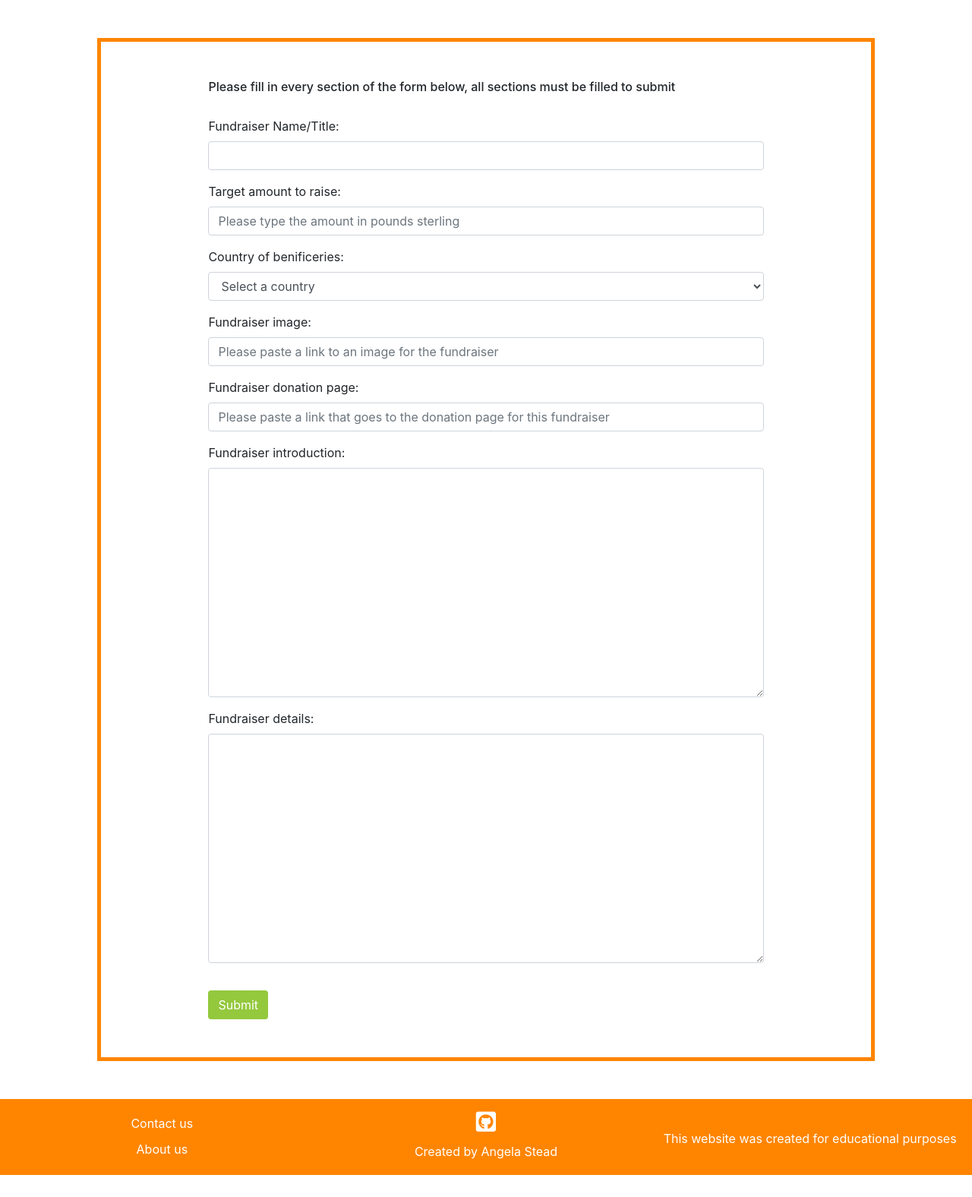
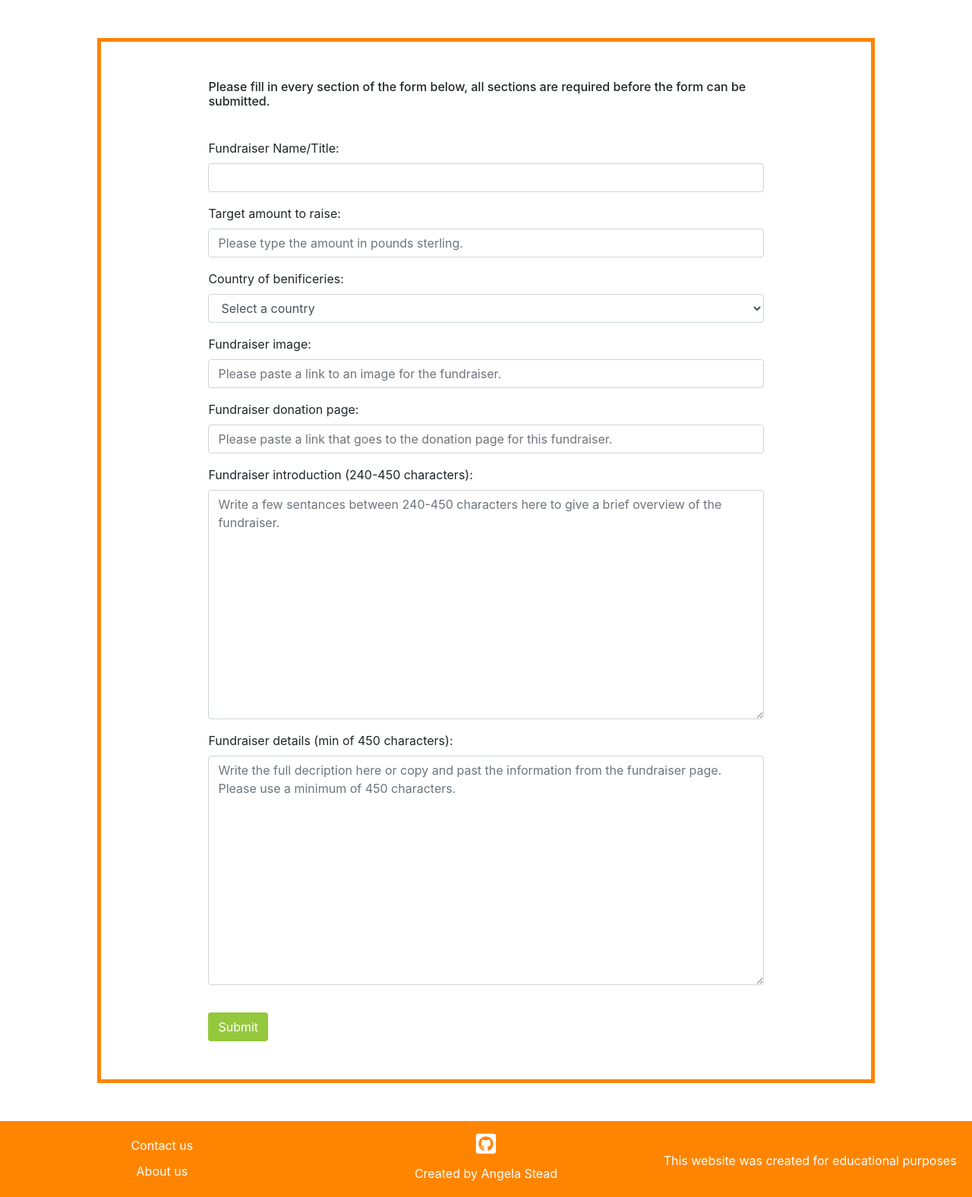
Before and after one commit to Angie55/MilestoneThree_KnowlegeisPower, a Flask app: page /add_fundraiser in a window 1280 px wide. Shown: the part 241-1817 px from the top of the page at 76% size. Before the commit the page ends 1788 px from the top, so only its background shows below. Run offline with Flask 2, Linux system fonts and the light colour scheme; some libraries are stand-ins or nearby versions.

Commit message:
Added place holders and min/max characters to textareas on the form. Tested the feedback when form not filled in correctly

```diff
--- a/static/css/style.css
+++ b/static/css/style.css
@@ -125,7 +125,7 @@ header p {
  }
 
   .form-content h6{
-      margin-bottom: 30px;
+      margin-bottom: 40px;
   }
 
  .form-btn {
--- a/templates/add-fundraiser.html
+++ b/templates/add-fundraiser.html
@@ -15,7 +15,7 @@
 
         <div class="row form-block">
             <div class="col-12 form-content">
-                <h6>Please fill in every section of the form below, all sections must be filled to submit</h6>
+                <h6>Please fill in every section of the form below, all sections are required before the form can be submitted.</h6>
                 <form action="{{ url_for('insert_fundraiser') }}" method="POST">
                     <div class="form-group">
                         <label for="name">Fundraiser Name/Title:</label>
@@ -24,7 +24,7 @@
                     <div class="form-group">
                         <label for="target">Target amount to raise:</label>
                         <input type="number" name="fundraiser_target" class="form-control" id="fundraiser_target" required
-                        placeholder="Please type the amount in pounds sterling">
+                        placeholder="Please type the amount in pounds sterling.">
                     </div>
                     <div class="form-group">
                     <label for="country">Country of benificeries:</label>
@@ -280,25 +280,25 @@
                     </div>
                     <div class="form-group">
                         <label for="fund-image">Fundraiser image:</label>
-                        <input type="text" name="fundraiser_image" class="form-control" id="fundraiser_image" required
-                        placeholder="Please paste a link to an image for the fundraiser">
+                        <input type="text" name="fundraiser_image" class="form-control" id="fundraiser_image"  required
+                        placeholder="Please paste a link to an image for the fundraiser.">
                     </div>
                     <div class="form-group">
                         <label for="donation-link">Fundraiser donation page:</label>
                         <input type="text" name="fundraiser_website_link" class="form-control" id="fundraiser_website_link" required
-                        placeholder="Please paste a link that goes to the donation page for this fundraiser">
+                        placeholder="Please paste a link that goes to the donation page for this fundraiser.">
                     </div>
 
                     <div class="form-group">
-                        <label for="fundraiser-intro">Fundraiser introduction:</label>
-                        <textarea class="form-control" name="fundraiser_intro" id="fundraiser_intro" rows="12" required>
-                        </textarea>
+                        <label for="fundraiser-intro">Fundraiser introduction (240-450 characters):</label>
+                        <textarea class="form-control" name="fundraiser_intro" id="fundraiser_intro" rows="12" minlength="240" maxlength="450"required
+                        placeholder="Write a few sentances between 240-450 characters here to give a brief overview of the fundraiser."></textarea>
                     </div>
 
                      <div class="form-group">
-                        <label for="fundraiser-details">Fundraiser details:</label>
-                        <textarea class="form-control" name="fundraiser_details" id="fundraiser_details" rows="12" required>
-                        </textarea>
+                        <label for="fundraiser-details">Fundraiser details (min of 450 characters):</label>
+                        <textarea class="form-control" name="fundraiser_details" id="fundraiser_details" rows="12" minlength="240" required
+                        placeholder="Write the full decription here or copy and past the information from the fundraiser page. Please use a minimum of 450 characters."></textarea>
                     </div>
 
                     <button type="submit" class="btn form-btn green-button">Submit</button>
```
